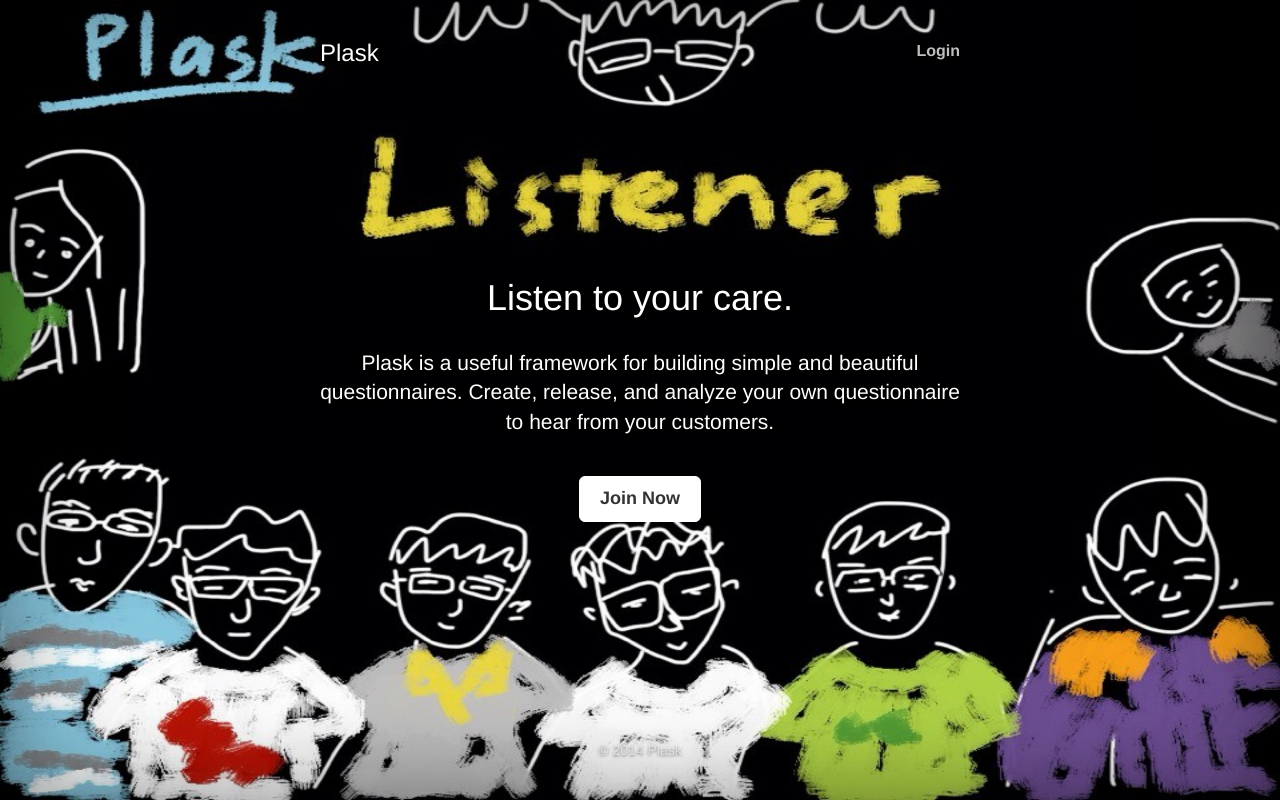
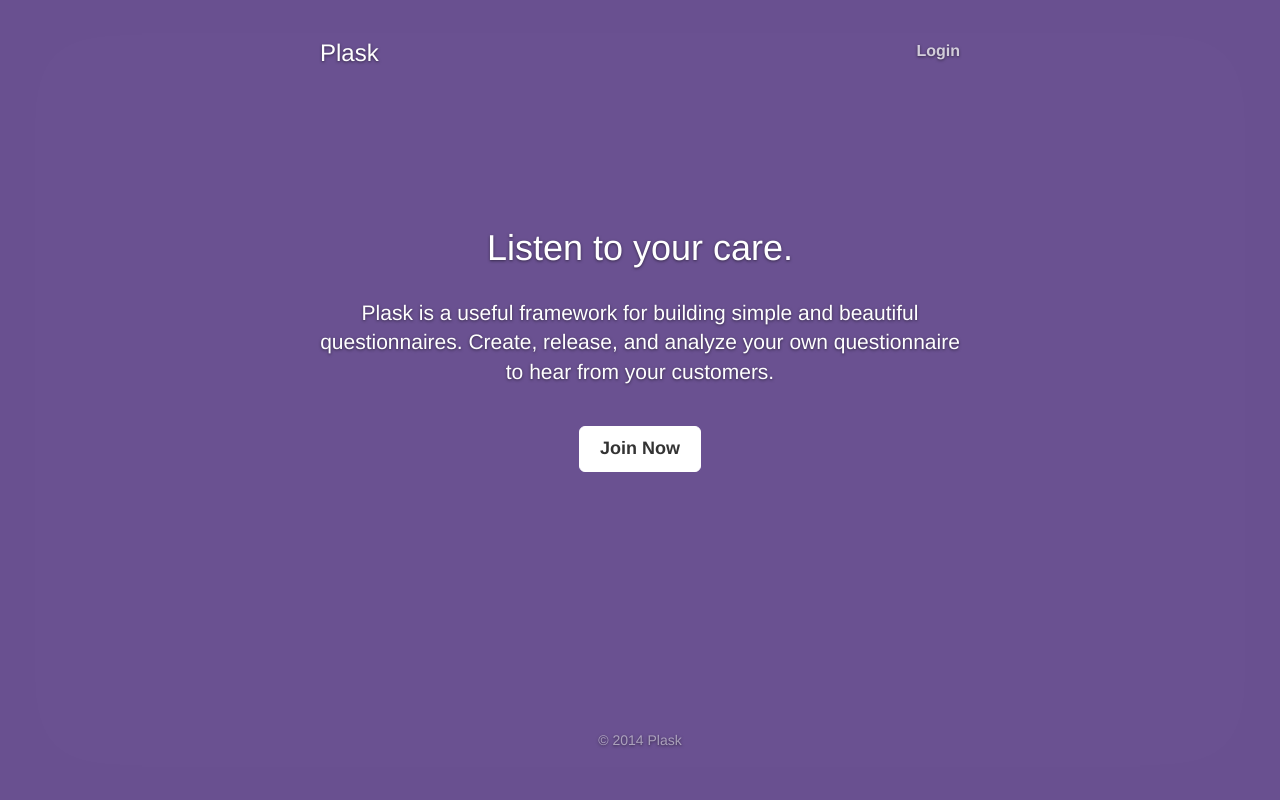
Before and after one commit to yangsiy/Plask, a Flask app: page / in a window 1280 px wide. Run offline with Flask 2, Linux system fonts and the light colour scheme; some libraries are stand-ins or nearby versions.

Commit message:
decide index backgroundgit statusgit statusgit status! Do not change any moregit statusgit statusgit status

```diff
--- a/app/static/css/index.css
+++ b/app/static/css/index.css
@@ -27,8 +27,8 @@ a:hover {
 html,
 body {
   height: 100%;
-  background-color: #333;
-  background: url(/static/img/plask_back_pic.jpg);
+  background-color: rgba(111,84,153,0.92);
+  /*background: url(/static/img/plask_back_pic_v3.jpg);*/
   -webkit-background-size: 100% 100%;
   -moz-background-size: 100% 100%;
   -o-background-size: 100% 100%;
@@ -54,6 +54,7 @@ body {
 .site-wrapper-inner {
   display: table-cell;
   vertical-align: top;
+  background-color: rgba(111,84,153,0.92);
 }
 .cover-container {
   margin-right: auto;
@@ -225,6 +226,7 @@ body {
 
 /* Padding for spacing */
 .inner {
+  /*margin-top: -100px;*/
   padding: 30px;
 }
 
@@ -388,6 +390,7 @@ body {
 
 /* Padding for spacing */
 .inner {
+  margin-top: -100px;
   padding: 30px;
 }
 
@@ -396,7 +399,7 @@ body {
  * Header
  */
 .masthead-brand {
-  margin-top: 10px;
+  margin-top: 110px;
   margin-bottom: 10px;
 }
 
@@ -414,6 +417,7 @@ body {
   color: #fff; /* IE8 proofing */
   color: rgba(255,255,255,.75);
   border-bottom: 2px solid transparent;
+  margin-top: 100px;
 }
 .masthead-nav > li > a:hover,
 .masthead-nav > li > a:focus {
```
Also changed, not shown: app/static/img/plask_back_pic.jpg (deleted).
